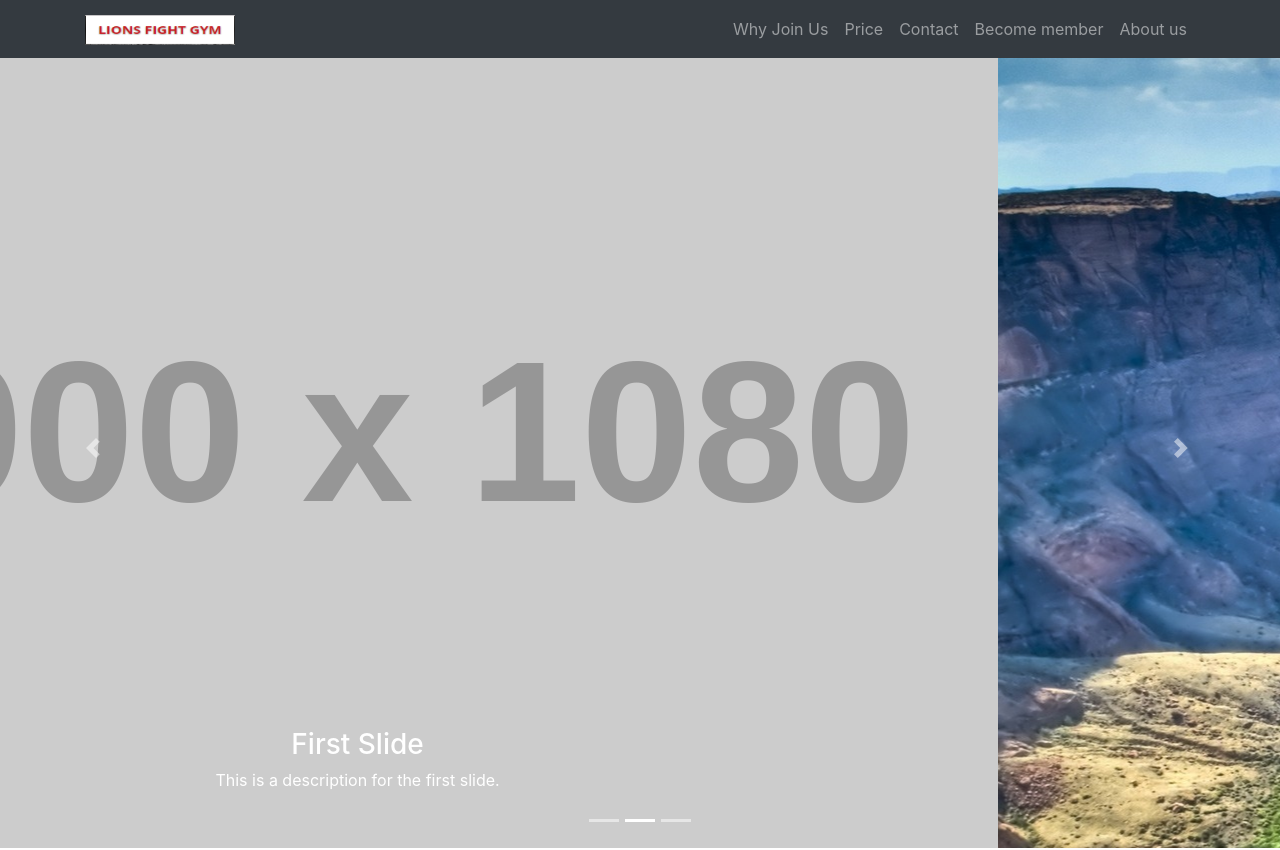
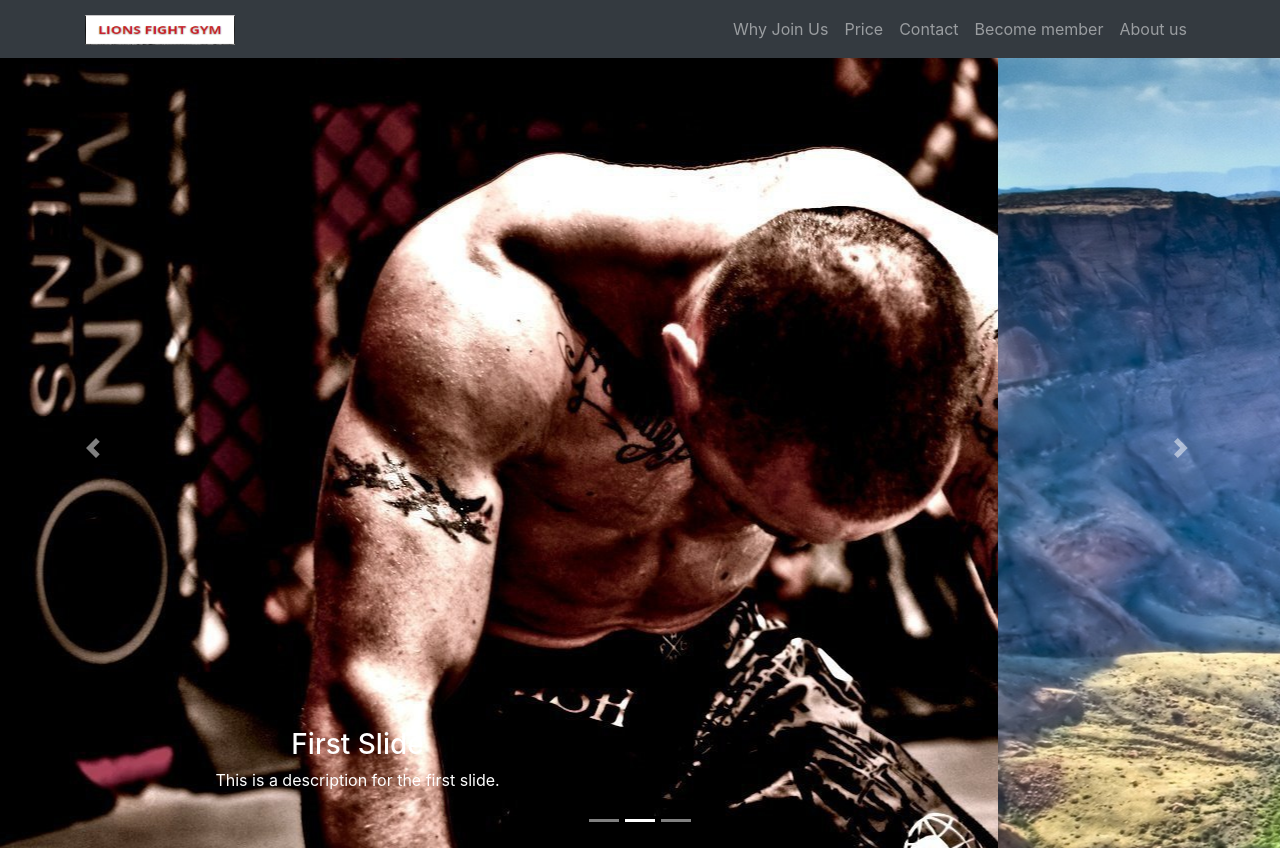
Before and after one commit to WAVI/gymproject, a Vue app: page / in a window 1280 px wide. Shown: the top 850 px of the page. Built offline with nearby package versions, Linux system fonts and the light colour scheme.

Commit message:
added pictures for carousel

```diff
--- a/src/components/Header/CarouselComponent.vue
+++ b/src/components/Header/CarouselComponent.vue
@@ -8,7 +8,8 @@
         </ol>
         <div class="carousel-inner" role="listbox">
           <!-- Slide One - Set the background image for this slide in the line below -->
-          <div class="carousel-item active" style="background-image: url('http://placehold.it/1900x1080')">
+          <div class="carousel-item active">
+            <img  src="../../assets/2.png" alt="First Slide">
             <div class="carousel-caption d-none d-md-block">
               <h3>First Slide</h3>
               <p>This is a description for the first slide.</p>
@@ -16,14 +17,15 @@
           </div>
           <!-- Slide Two - Set the background image for this slide in the line below -->
           <div class="carousel-item">
-          <img  src="../../assets/1.png" alt="Third slide">
+          <img  src="../../assets/1.png" alt="Second Slide">
             <div class="carousel-caption d-none d-md-block">
               <h3>Second Slide</h3>
               <p>This is a description for the second slide.</p>
             </div>
           </div>
           <!-- Slide Three - Set the background image for this slide in the line below -->
-          <div class="carousel-item" style="background-image: url('http://placehold.it/1900x1080')">
+          <div class="carousel-item">
+            <img  src="../../assets/3.png" alt="Third slide">
             <div class="carousel-caption d-none d-md-block">
               <h3>Third Slide</h3>
               <p>This is a description for the third slide.</p>
@@ -43,7 +45,14 @@
 </template>
 
 <script>
-
+export default {
+  props: {
+    items: {
+      type: Array,
+      required: true
+    }
+  }
+}
 </script>
 
 <style scoped>
```
Also changed, not shown: src/assets/2.png (added), src/assets/3.png (added).
